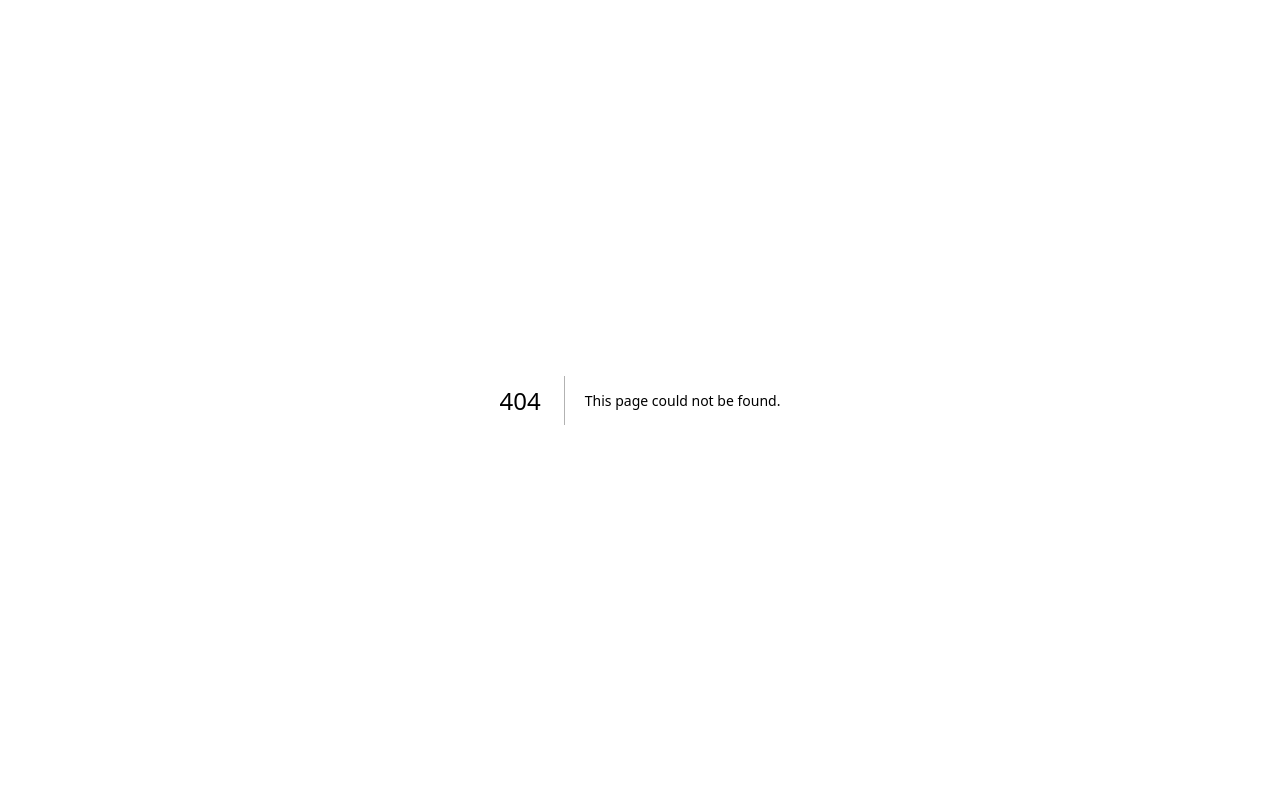
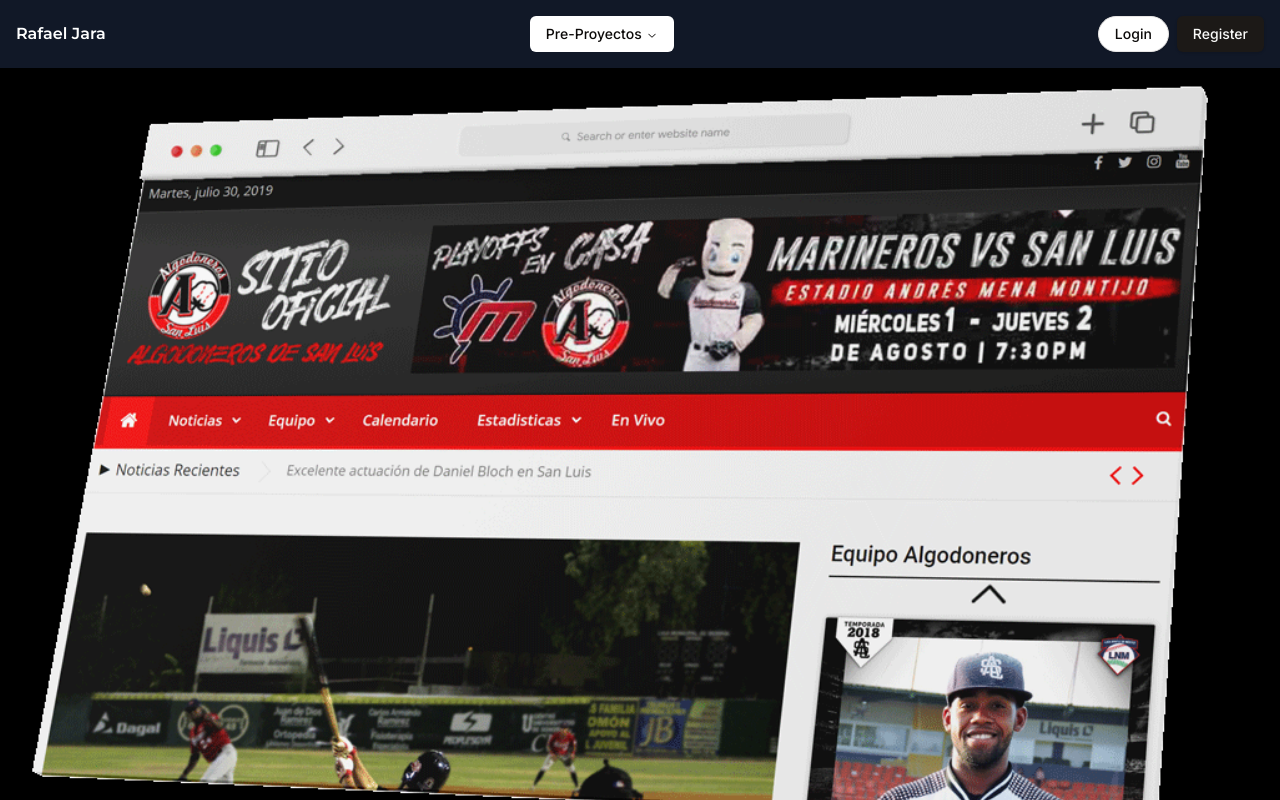
Before and after one commit to rafaeljara-dev/rafaeljara, a Next.js app: page /pre-proyectos in a window 1280 px wide. Before the commit this address had no page. Built offline with nearby package versions, Linux system fonts and the light colour scheme; no server answers.

Commit message:
Pre Proyectos borrador

```diff
--- /dev/null
+++ b/app/(landing)/(links)/(pre-proyectos)/pre-proyectos/page.tsx
@@ -0,0 +1,18 @@
+import React from 'react';
+import HeaderContent from "@/components/header-content";
+import LandingNavbar from "@/components/landing-navbar";
+import algodoneros from "@/assets/images/(laptop-images)/algodoneros.png";
+
+const PreProyectos: React.FC = () => {
+    const headerImage = algodoneros; // Usamos directamente la importación de la imagen
+    const headerText = "Pre Proyectos";
+
+    return (
+        <div>
+            <LandingNavbar />
+            <HeaderContent imageSrc={headerImage} text={headerText} />
+        </div>
+    );
+}
+
+export default PreProyectos;
--- /dev/null
+++ b/components/header-content.tsx
@@ -0,0 +1,18 @@
+import React from 'react';
+import Image from 'next/image';
+
+interface HeaderContentProps {
+    imageSrc: StaticImageData; // Tipo específico para las imágenes estáticas importadas
+    text: string;
+}
+
+const HeaderContent: React.FC<HeaderContentProps> = ({ imageSrc, text }) => {
+    return (
+        <div className="header-content flex flex-col items-center justify-center bg-black p-4">
+            <Image src={imageSrc} alt="Header Image" className="w-full flex" />
+            <h1 className="text-white text-center mt-4">{text}</h1>
+        </div>
+    );
+}
+
+export default HeaderContent;
--- a/components/landing-hero.tsx
+++ b/components/landing-hero.tsx
@@ -11,13 +11,13 @@
     return (
         <div className="text-white font-bold py-36 text-center space-y-5">
             <div className="text-4xl sm:text-5xl md:text-6xl lg:text-7xl space-y-5 font-extrabold">
-                <h2>The Best AI Tool For</h2>
+                <h2>Bienvenido</h2>
                 <div className="text-transparent bg-clip-text bg-gradient-to-r from-purple-400 to-pink-600">
                     <TypewriterComponent
                         options={{
                             strings: [
-                                "Chatbot.",
-                                "Programacion",
+                                "Desarrollo Web.",
+                                "Software a la Medida.",
                                 "Aplicaciones",
                             ],
                             autoStart: true,
@@ -27,18 +27,18 @@
                 </div>
             </div>
             <div className="text-sm md:text-xl font-light text-zinc-400">
-                Bienvenido a mi pagina
+                Rafael Jara
             </div>
             <div>
                 <Link href={isSignedIn ? "/dashboard" : "/sign-up"}>
                     <Button variant="default" className="md:text-lg p-4 md:p-6 rounded-full font-semibold">
-                        Start Generating
+                        Ver Catalogo
                     </Button>
                 </Link>
             </div>
-            <div className="text-zinc-400 text-ms md:text-sm font-normal">
+            {/* <div className="text-zinc-400 text-ms md:text-sm font-normal">
                 No credit card requiered
-            </div>
+            </div> */}
         </div>
     )
 }
--- a/components/landing-navbar.tsx
+++ b/components/landing-navbar.tsx
@@ -57,49 +57,49 @@
                 <NavigationMenu>
                     <NavigationMenuList>
                         <NavigationMenuItem>
-                            <NavigationMenuTrigger>Getting started</NavigationMenuTrigger>
+                            <NavigationMenuTrigger>Pre-Proyectos</NavigationMenuTrigger>
                             <NavigationMenuContent>
-                                <ul className="grid gap-3 p-6 md:w-[400px] lg:w-[500px] lg:grid-cols-[.75fr_1fr]">
+                                <ul className="grid gap-3 p-6 md:w-[400px] lg:w-[600px] lg:grid-cols-[.75fr_1fr]">
                                     <li className="row-span-3">
-                                        <NavigationMenuLink asChild>
+                                        <Link href="/pre-proyectos" legacyBehavior passHref>
+                                            <NavigationMenuLink href="/pre-proyectos" asChild>
                                                 <a
                                                     className="flex h-full w-full select-none flex-col justify-end rounded-md bg-gradient-to-b from-muted/50 to-muted p-6 no-underline outline-none focus:shadow-md"
                                                     href="/"
                                                 >
                                                     {/* <Icons.logo className="h-6 w-6" /> */}
                                                     <div className="mb-2 mt-4 text-lg font-medium">
-                                                    shadcn/ui
+                                                        Conoce los proyectos
                                                     </div>
                                                     <p className="text-sm leading-tight text-muted-foreground">
-                                                    Beautifully designed components that you can copy and
-                                                    paste into your apps. Accessible. Customizable. Open
-                                                    Source.
+                                                        Si buscas un proyecto que te interese, te lo encontrarás aquí en mi catalogo.
                                                     </p>
                                                 </a>
                                             </NavigationMenuLink>
+                                        </Link>
                                     </li>
-                                    <ListItem href="/docs" title="Introduction">
+                                    <ListItem href="/pre-proyectos" title="Plataforma de Cursos">
+                                        Pagina para subir cursos para verse online.
+                                    </ListItem>
+                                    <ListItem href="/pre-proyectos" title="Introduction">
                                         Re-usable components built using Radix UI and Tailwind CSS.
                                     </ListItem>
-                                    <ListItem href="/docs/installation" title="Installation">
-                                        How to install dependencies and structure your app.
-                                    </ListItem>
-                                    <ListItem href="/docs/primitives/typography" title="Typography">
-                                        Styles for headings, paragraphs, lists...etc
+                                    <ListItem href="/pre-proyectos" title="Introduction">
+                                        Re-usable components built using Radix UI and Tailwind CSS.
                                     </ListItem>
                                 </ul>
                             </NavigationMenuContent>
                         </NavigationMenuItem>
-
+                        {/*
                         <NavigationMenuItem>
-                            <Link href="/docs" legacyBehavior passHref>
+                            <Link href="/pre-proyectos" legacyBehavior passHref>
                                 <Button variant="secondary" className="rounded-full">
                                     <NavigationMenuLink>
-                                        Documentation
+                                        Pre-Proyectos
                                     </NavigationMenuLink>
                                 </Button>
                             </Link>
-                        </NavigationMenuItem>
+                        </NavigationMenuItem> */}
 
                     </NavigationMenuList>
                 </NavigationMenu>
@@ -177,3 +177,5 @@
     )
 })
 ListItem.displayName = "ListItem"
+
+export default LandingNavbar;
```
Lines whose indentation alone changed are shown as unchanged.
